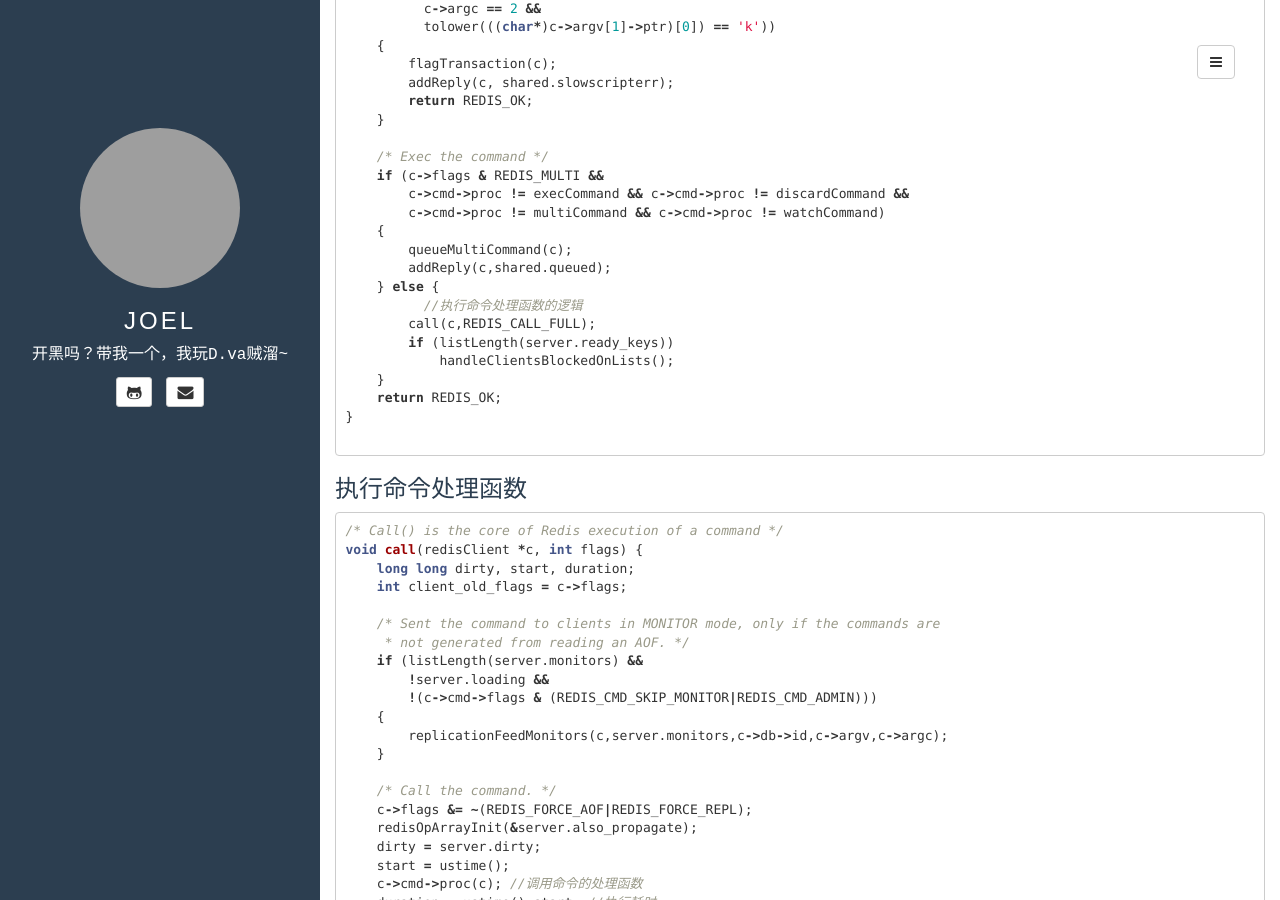
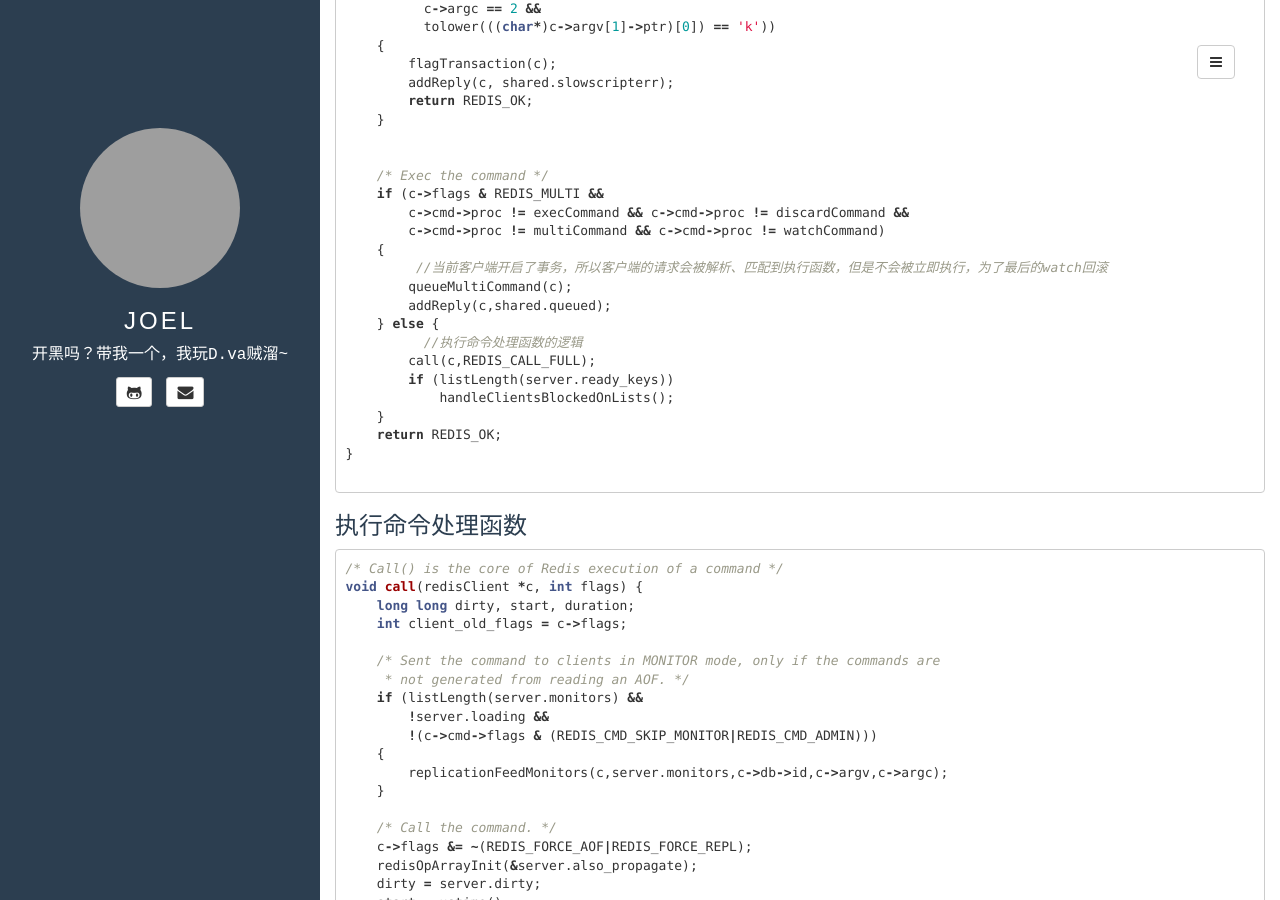
Before and after one commit to souce/blog, a Jekyll site: the page built from _posts/2016-08-04-redis处理请求的流程.md, in a window 1280 px wide and 900 px high, scrolled down 6388 px. Built offline with Jekyll 4.4.1, drawn with Linux system fonts in a browser that asks for light colours; comment, search, counter and statistics services are not loaded; grey boxes are pictures that could not be loaded.

Commit message:
完善执行流程中有关事务的部分

```diff
--- a/_posts/2016-08-04-redis处理请求的流程.md
+++ b/_posts/2016-08-04-redis处理请求的流程.md
@@ -362,11 +362,13 @@
         return REDIS_OK;
     }
 
+
     /* Exec the command */
     if (c->flags & REDIS_MULTI &&
         c->cmd->proc != execCommand && c->cmd->proc != discardCommand &&
         c->cmd->proc != multiCommand && c->cmd->proc != watchCommand)
     {
+    	 //当前客户端开启了事务，所以客户端的请求会被解析、匹配到执行函数，但是不会被立即执行，为了最后的watch回滚
         queueMultiCommand(c);
         addReply(c,shared.queued);
     } else {
```
